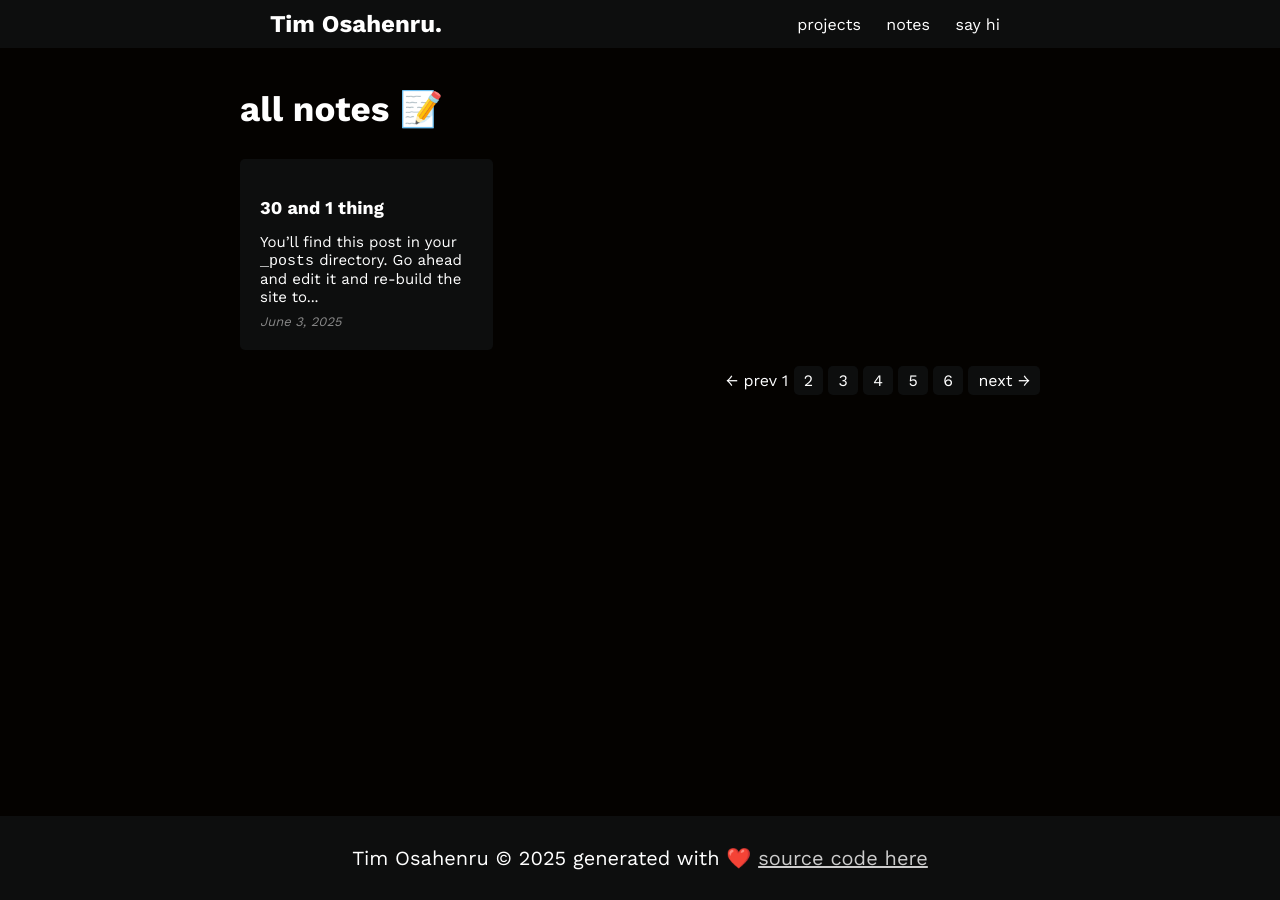
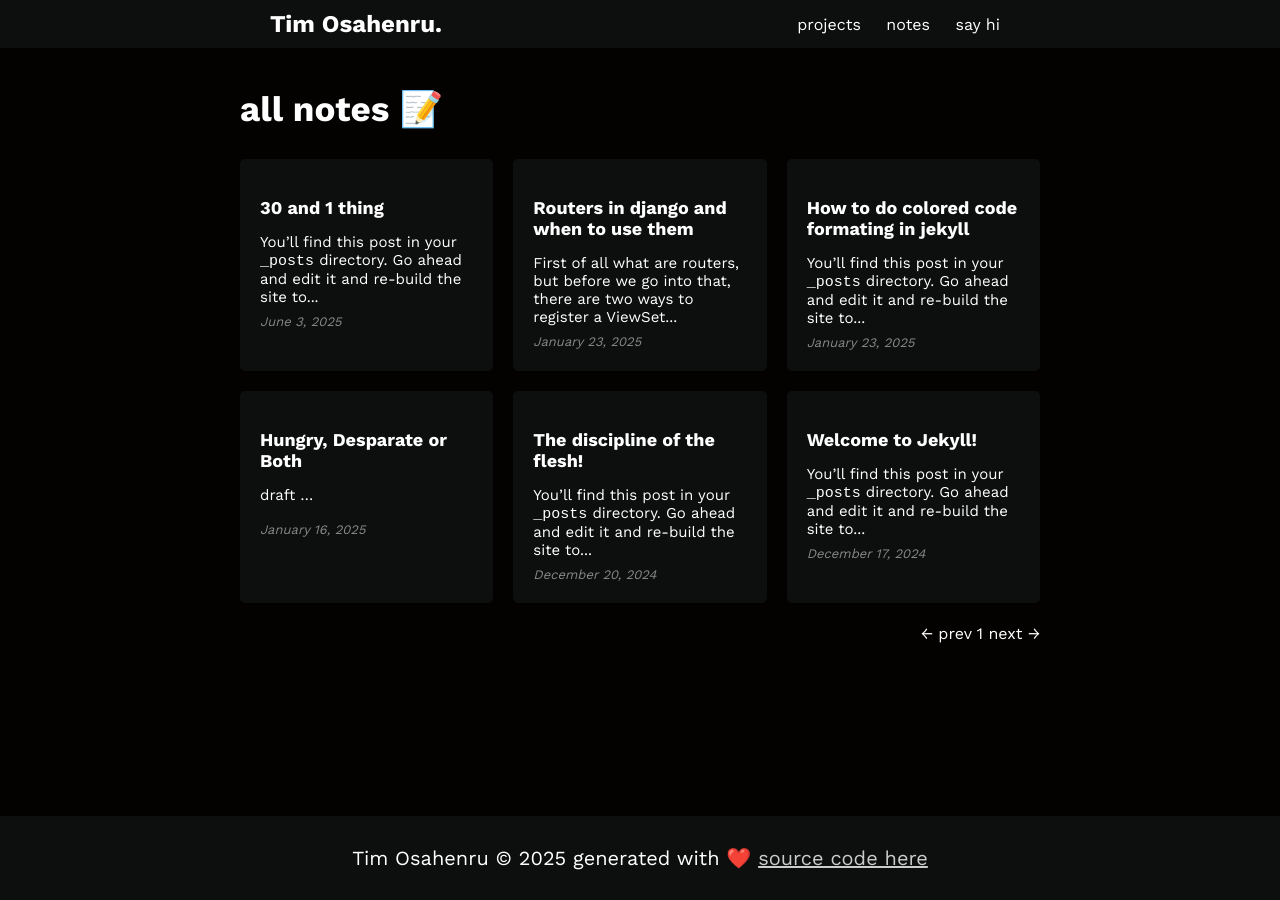
Before and after one commit to TimOsahenru/mycorner, a Jekyll site: the page built from notes/index.html, in a window 1280 px wide. Built offline with Jekyll 4.4.1, drawn with Linux system fonts in a browser that asks for light colours; the list of posts is cut into pages by our own code.

Commit message:
Increased pagination number to 6

```diff
--- a/Gemfile
+++ b/Gemfile
@@ -20,6 +20,7 @@ gem "minima", "~> 2.0"
 # If you have any plugins, put them here!
 group :jekyll_plugins do
   gem "jekyll-feed", "~> 0.6"
+  gem "jekyll-paginate"
 end
 
 # Windows and JRuby does not include zoneinfo files, so bundle the tzinfo-data gem
@@ -43,4 +44,3 @@ gem "logger"
 gem "ostruct"
 gem "base64"
 gem "bigdecimal"
-gem "jekyll-paginate"
--- a/_config.yml
+++ b/_config.yml
@@ -18,5 +18,5 @@ plugins:
 
 # permalink: "/:path/"
 
-paginate: 1
+paginate: 6
 paginate_path: "/notes/page:num/"
```
